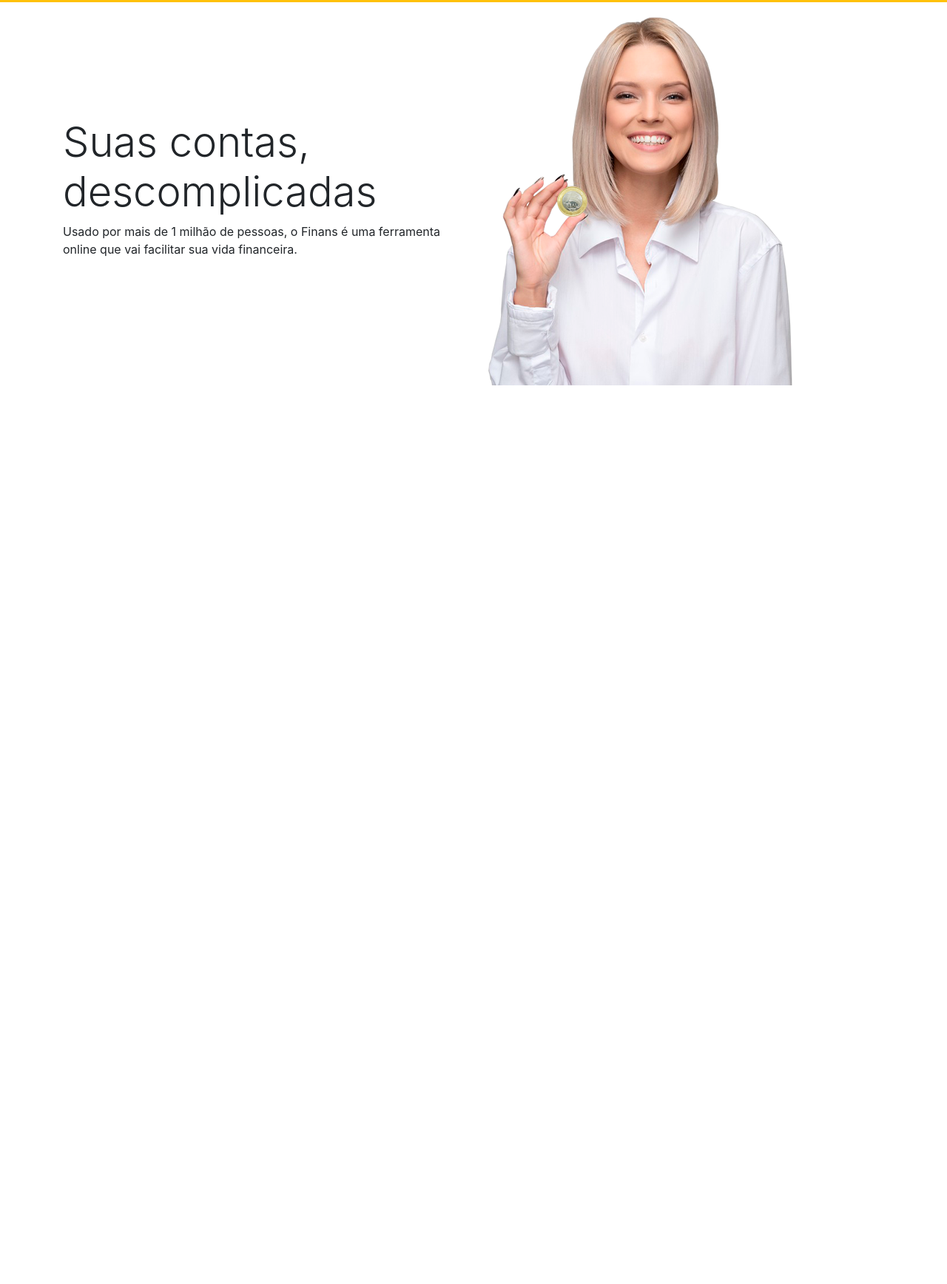
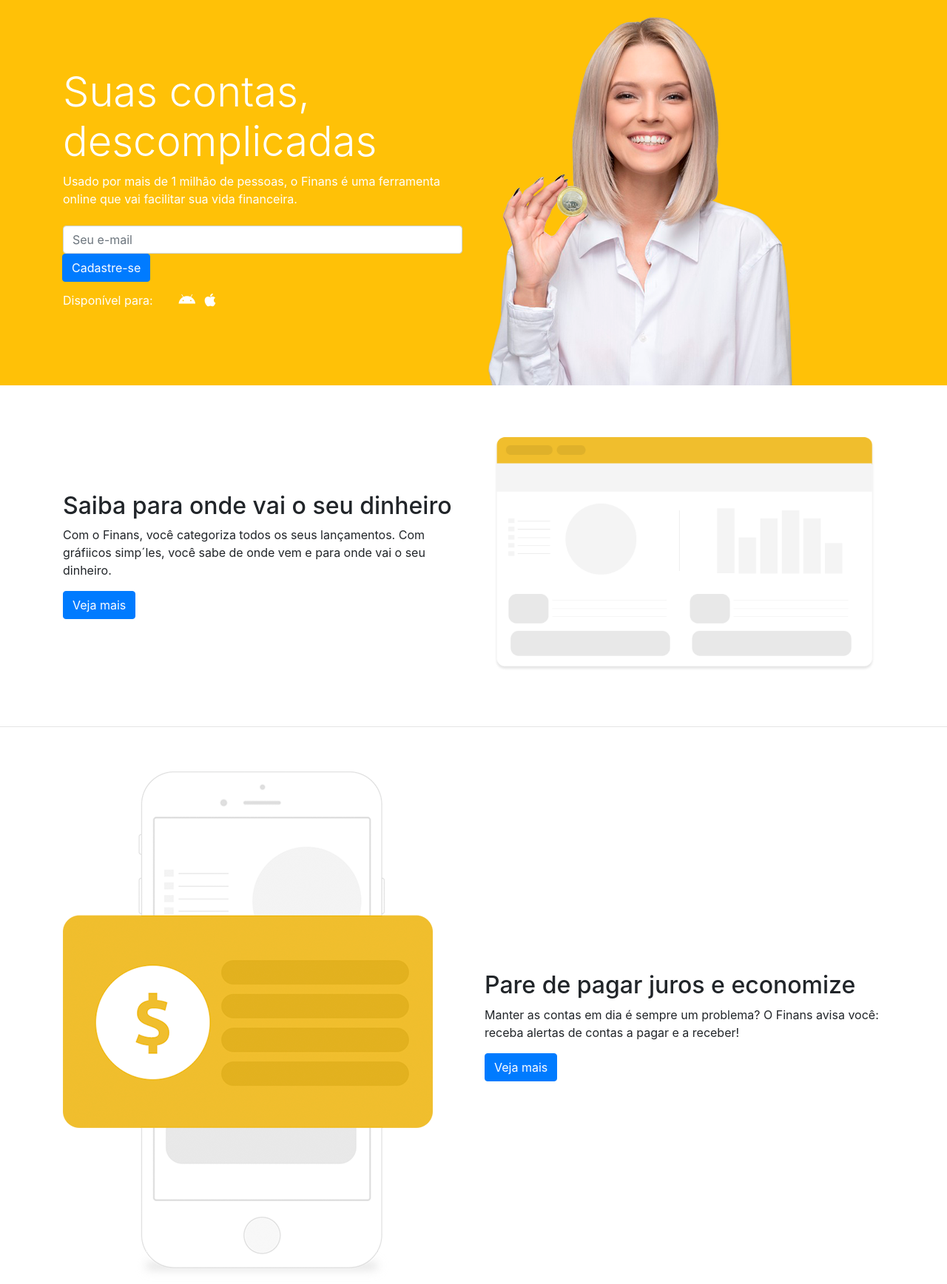
Before and after one commit to RafaelZucarelli/PROJETO-FINANS, a plain HTML site: page index.html in a window 1280 px wide. Shown: the part 91-1827 px from the top of the page at 74% size. Before the commit the page ends 800 px from the top, so only its background shows below. Drawn offline with nearby package versions, Linux system fonts and the light colour scheme.

Commit message:
progress

```diff
--- a/css/estilo.css
+++ b/css/estilo.css
@@ -0,0 +1,9 @@
+#home {
+    background: #ffc107;
+    color: white;
+}
+
+.caixa {
+    padding: 60px 0;
+    border-bottom: 1px solid #e5e5e5;
+}
--- a/index.html
+++ b/index.html
@@ -58,6 +58,7 @@
   </nav>
   </header> <!--FIM DO CABEÇALHO-->
 
+  <!-- Ínicio Seção HOME-->
   <section id="home">
     <div class="container">
       <div class="row">
@@ -66,17 +67,100 @@
             <h1 class="display-4">Suas contas, descomplicadas</h1>
             <p>Usado por mais de 1 milhão de pessoas, o Finans é uma ferramenta online que vai facilitar sua vida financeira.
             </p>
+
+            <form class="mt-4">
+              <div class="input group input-group-lg"></div>
+              <input type="text" placeholder="Seu e-mail" class="form-control">
+
+              <div class="input-group-append">
+              <button type="button" class="btn btn-primary">Cadastre-se
+              </button>
+            </div>
+            </form>
+            <p>
+              Disponível para:
+              <a href="" class="btn btn-outline-ligth"></a>
+              <i class="fa-brands fa-android fa-lg mr-2"></i>
+              <i class="fa-brands fa-apple fa-lg mt-4"></i>
+            </p>
           </div>
         </div>
-        <div class="col-md-6">
+
+        <!-- Desaparecer a img com breakpoint em um determinado tamanho -->
+        <div class="col-md-6 d-none d-md-block">
           <img src="img/capa-mulher.png">
+        </div>
+      </div>
+    </div>
+  </section> <!-- FIM Seção HOME-->
+
+<!-- Ínicio Seção SAIBA-->
+  <section class="caixa">
+    <div class="container">
+      <div class="row">
+        <div class="col-md-6 d-flex">
+          <div class="align-self-center">
+            <h2>Saiba para onde vai o seu dinheiro</h2>
+            <p>
+              Com o Finans, você categoriza todos os seus lançamentos.
+              Com gráfiicos simp´les, você sabe de onde vem e para onde vai o seu dinheiro.
+            </p>
+            <a href="" class="btn btn-primary">Veja mais</a>
+          </div>
 
         </div>
+        <div class="col-md-6">
+          <img src="img/saiba.png" class="img-fluid">
+        </div>
       </div>
+    </div>
+  </section>
+<!-- FIM Seção SAIBA-->
 
+<!-- Ínicio Seção JUROS-->
+  <section class="caixa">
+    <div class="container">
+      <div class="row">
+        <div class="col-md-6">
+          <img src="img/juros.png" class="img-fluid">
+        </div>
+        <div class="col-md-6 d-flex">
+          <div class="align-self-center">
+            <h2>Pare de pagar juros e economize</h2>
+            <p>
+              Manter as contas em dia é sempre um problema? O Finans avisa você: receba alertas de contas a pagar e a receber!
+            </p>
+            <a href="" class="btn btn-primary">Veja mais</a>
+          </div>
+        </div>
+      </div>
     </div>
+  </section>
+  <!-- FIM Seção JUROS-->
 
+  <section class="caixa">
+    <div class="container">
+      <div class="row">
+        <div class="col-md-4">
+          <img src="img/facil.png" class= "img-fluid">
+          <h2>Fácil de usar</h2>
+          <p>O Finans vai além do básico e permite que você faça controles incríveis, essenciais para suas finanças. Simples como tem que ser!</p>
+        </div>
+        <div class="col-md-4">
+          <img src="img/economize.png" class= "img-fluid">
+          <h2>Economize seu tempo</h2>
+          <p>Tempo é dinheiro! Em segundos, você tem tudo sob controle e aproveite seu tempo com o que realmente importa para você.</p>
+        </div>
+        <div class="col-md-4">
+          <img src="img/suporte.png" class= "img-fluid">
+          <h2>Suporte amigo</h2>
+          <p>Dúvidas?Perguntas? Nosso suporte super legal ajuda você! A gente tá aqui para resolver seus problemas e deixar sua vida bem mais fácil!</p>
+        </div>
+      </div>
+    </div>
   </section>
+
+
 
 
 
```
